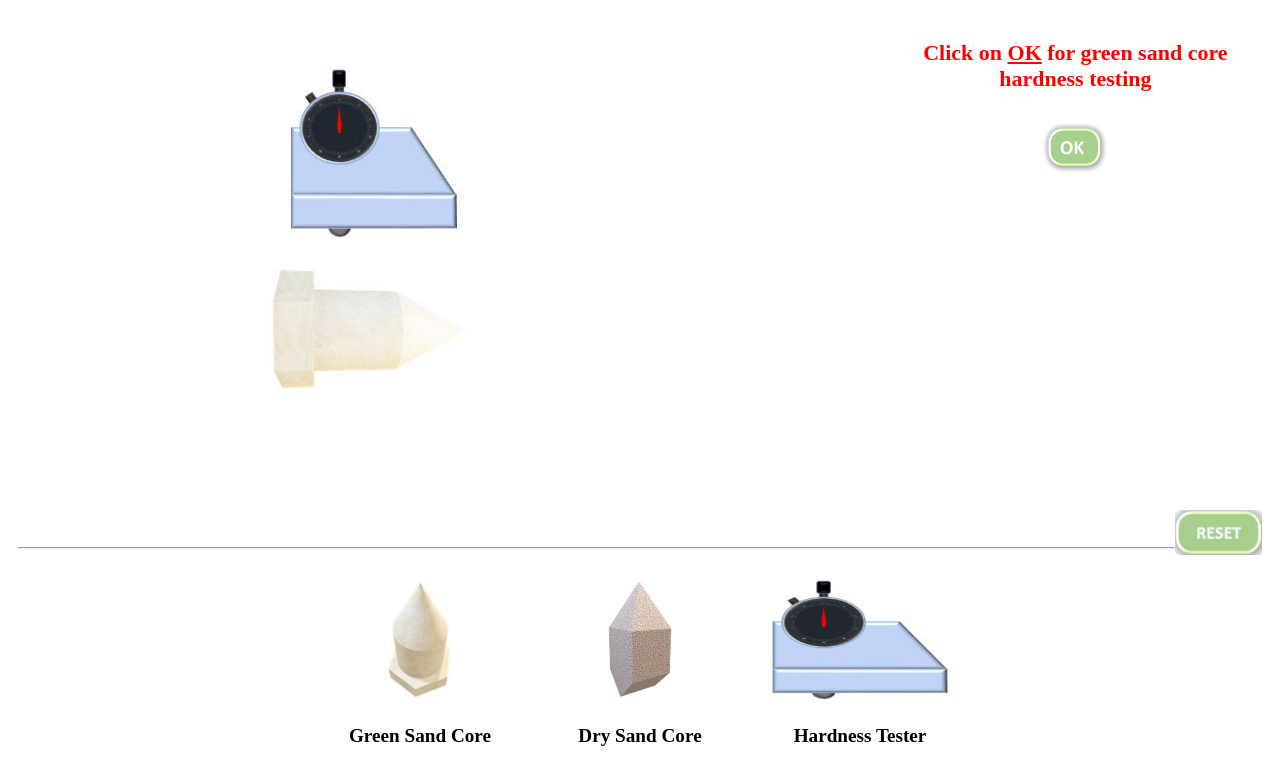
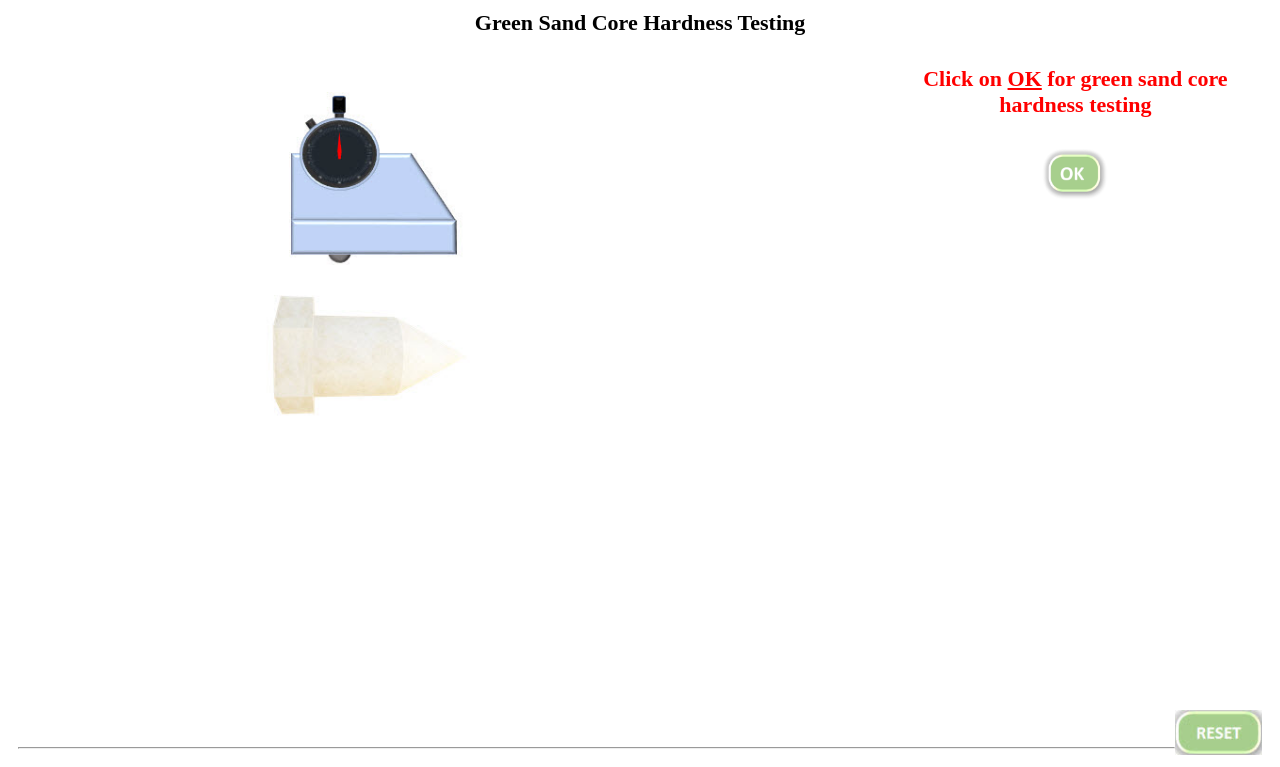
Before and after one commit to virtual-labs/exp-mould-core-hardness-dei, a plain HTML site: page experiment/simulation/coreHardness/greenSandCore.html in a window 1280 px wide. Shown: the top 767 px of the page. Drawn offline with Linux system fonts and the light colour scheme.

Commit message:
Update greenSandCore.html

```diff
--- a/experiment/simulation/coreHardness/greenSandCore.html
+++ b/experiment/simulation/coreHardness/greenSandCore.html
@@ -10,7 +10,8 @@
 <body>
 	<div id="simulation-cont">
 		<div id="matwork">
-			<div style="height:500px;">
+			<div style="height:700px;">
+				Green Sand Core Hardness Testing<br>
 				<div class="simulation" id="greenSandCore"><br>
 				<img src="images/greenSandTester.jpg" width="48%" title="Click Here"><br>
 				</div>
```
